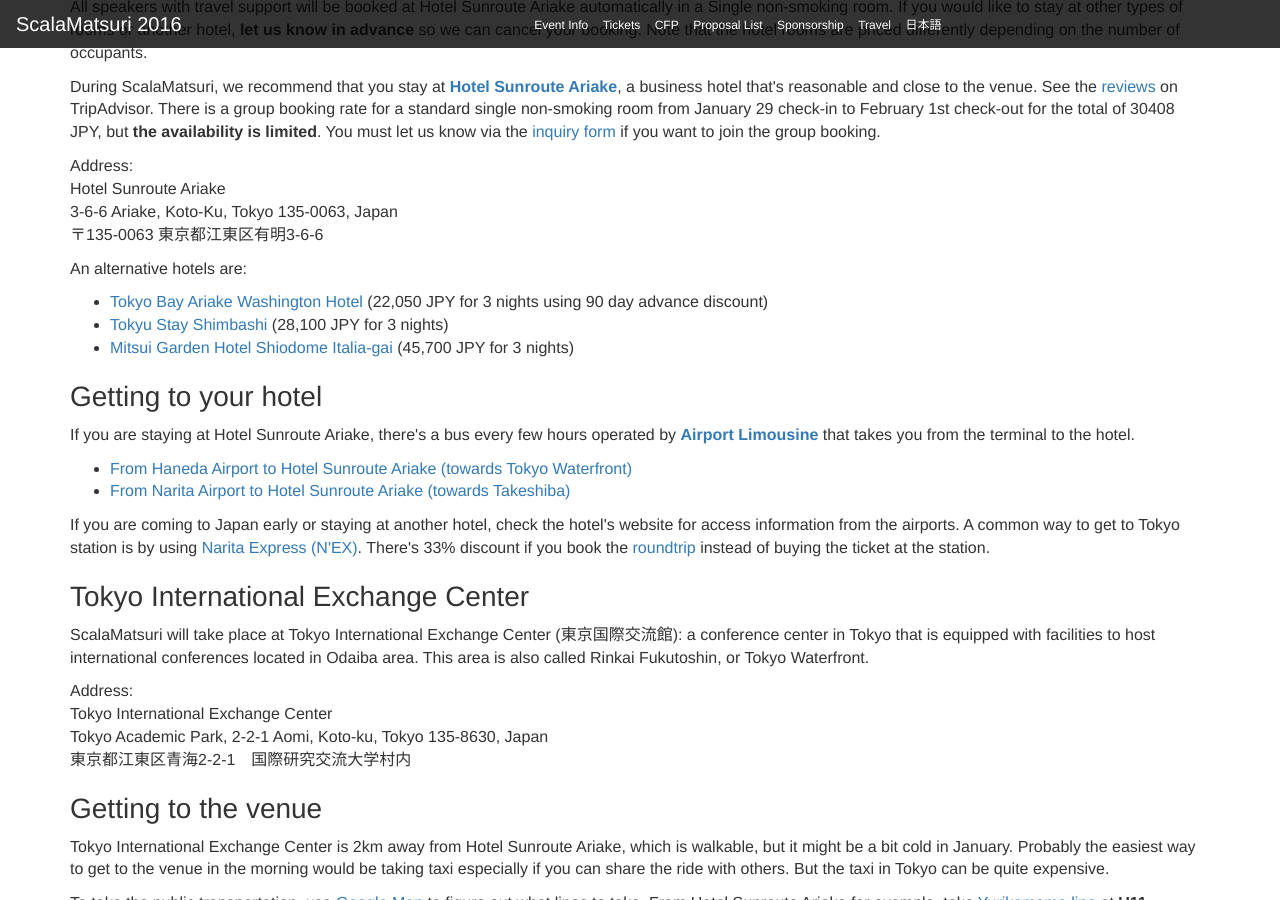
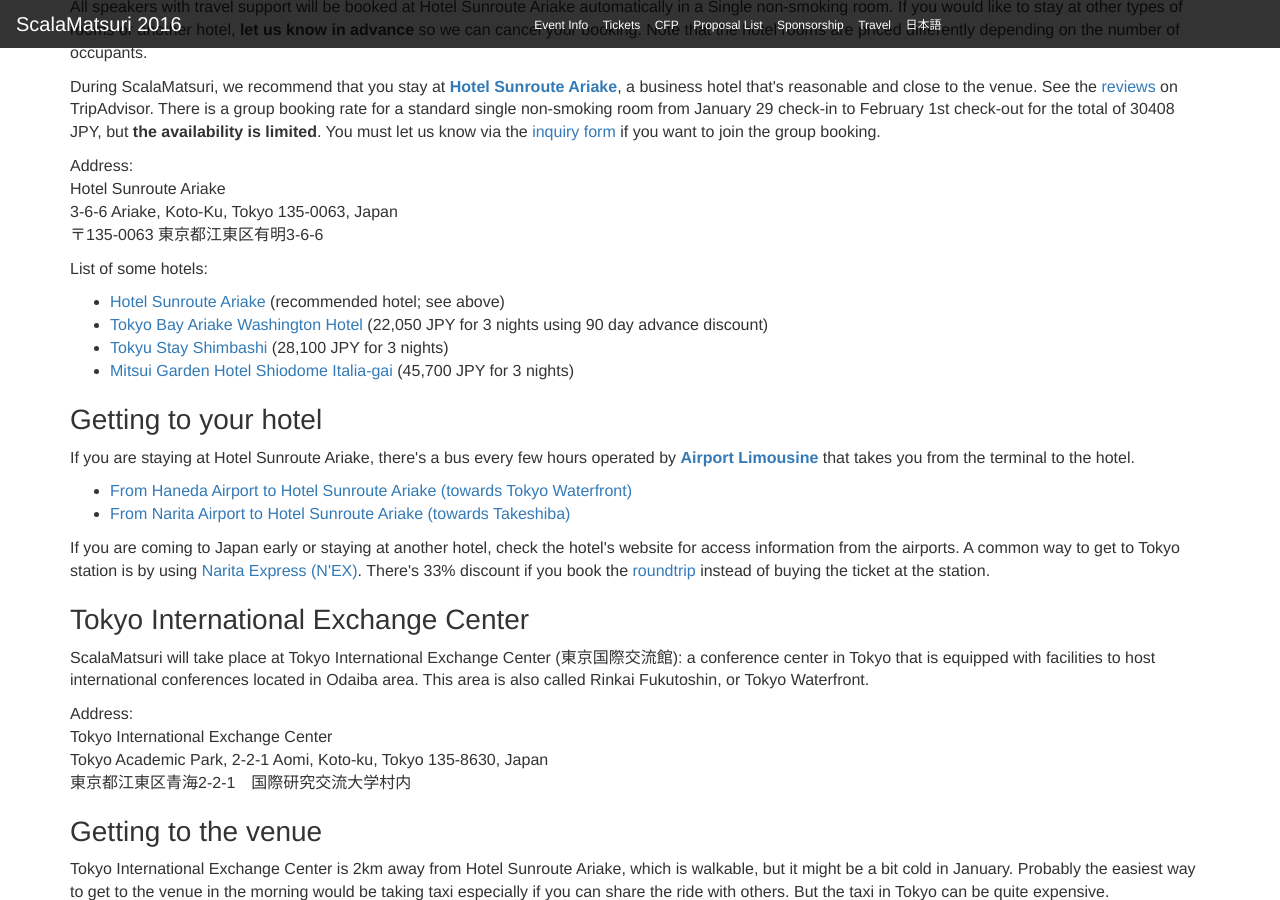
Before and after one commit to scalajp/2016.scalamatsuri.org, a Jekyll site: the page built from en/travel/index.html, in a window 1280 px wide and 900 px high, scrolled down 384 px. Built offline with Jekyll 4.4.1, drawn with Linux system fonts in a browser that asks for light colours; nearby versions of some CDN libraries; comment, search, counter and statistics services are not loaded.

Commit message:
Hotel list

```diff
--- a/en/travel/index.html
+++ b/en/travel/index.html
@@ -30,8 +30,9 @@ Hotel Sunroute Ariake<br>
 3-6-6 Ariake, Koto-Ku, Tokyo 135-0063, Japan<br>
 〒135-0063 東京都江東区有明3-6-6
 </p>
-<p>An alternative hotels are:
+<p>List of some hotels:
 <ul>
+<li><a href="http://www.hotelsunrouteariake.jp">Hotel Sunroute Ariake</a> (recommended hotel; see above)</li>
 <li><a href="http://tokyobay.washington-hotels.jp/">Tokyo Bay Ariake Washington Hotel</a> (22,050 JPY for 3 nights using 90 day advance discount)</li>
 <li><a href="http://www.tokyustay.co.jp/e/hotel/SHI/">Tokyu Stay Shimbashi</a> (28,100 JPY for 3 nights)</li>
 <li><a href="http://www.gardenhotels.co.jp/eng/shiodome-italiagai/">Mitsui Garden Hotel Shiodome Italia-gai</a> (45,700 JPY for 3 nights)</li>
```
